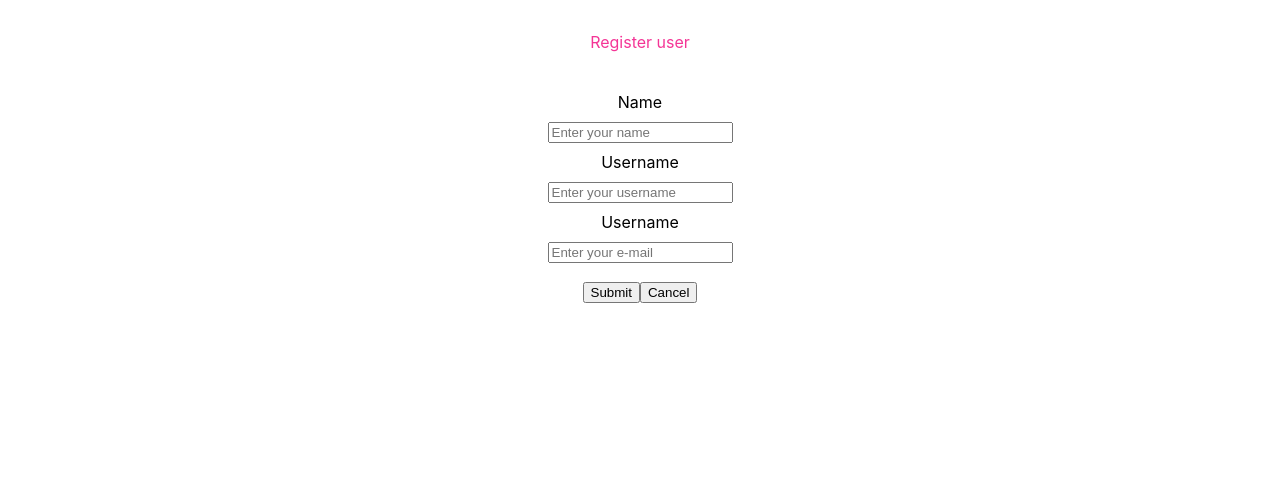
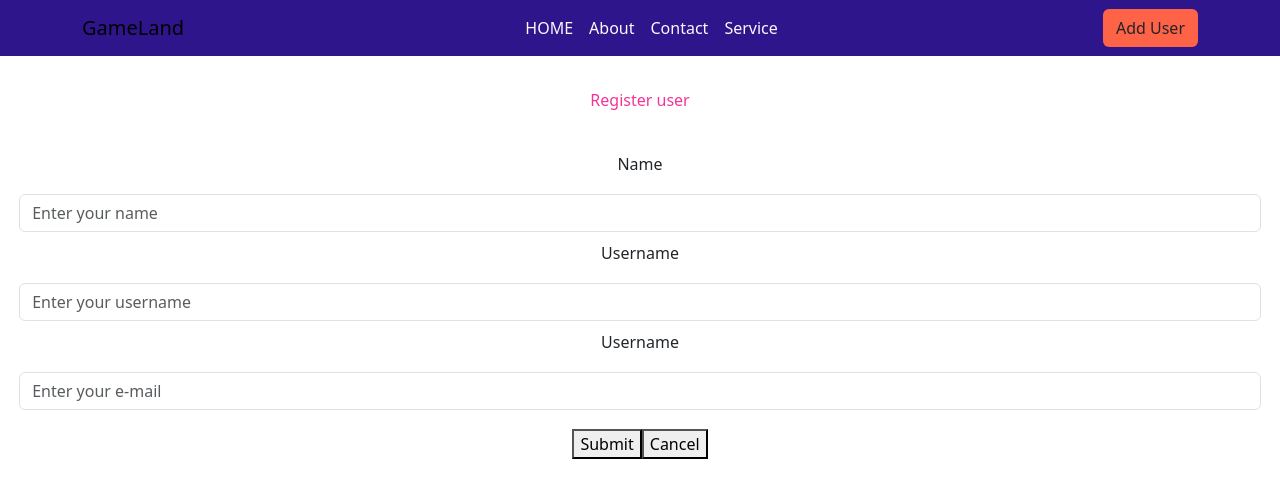
Before and after one commit to julyanny57/FrontEndProject, a React (Create React App) app in the folder my-app/: page /login in a window 1280 px wide. Shown: the top 498 px of the page. Built offline with nearby package versions, Linux system fonts and the light colour scheme; what react-unity-webgl would draw is missing.

Commit message:
Added Navigation bar.

```diff
--- a/my-app/package.json
+++ b/my-app/package.json
@@ -12,10 +12,12 @@
     "@testing-library/user-event": "^13.5.0",
     "axios": "^1.7.2",
     "babel-loader": "^9.1.3",
+    "bootstrap": "^5.3.3",
     "buffer": "^6.0.3",
     "html-react-parser": "^5.1.10",
     "metro-core": "^0.80.8",
     "react": "^18.2.0",
+    "react-bootstrap": "^2.10.3",
     "react-dom": "^18.2.0",
     "react-html-parser": "^2.0.2",
     "react-iframe": "^1.8.5",
--- a/my-app/src/App.css
+++ b/my-app/src/App.css
@@ -100,3 +100,25 @@
   border: 1px solid grey;
   padding-left: 8px;
 }
+
+.navbar {
+  background: #2e158c;
+}
+
+.brand,.list_item {
+  color: #fafafa;
+}
+
+.ml-auto, .mx-auto, .ms-auto {
+  margin-left: auto!important;
+}
+
+.list_item:hover {
+  color: tomato!important;
+}
+
+.btn {
+  background: tomato!important;
+  border: none;
+  border-radius: 20px;
+}
--- a/my-app/src/App.js
+++ b/my-app/src/App.js
@@ -8,6 +8,7 @@ import Home from "./home";
 import Login from './login'
 import './App.css'
 import AddUser from "./users/AddUser";
+import TopNav from "./components/TopNav";
 
 function App () {
 
@@ -22,6 +23,7 @@ function App () {
             {/*        <Route path="/login" element={<Login setLoggedIn={setLoggedIn} setEmail={setEmail} />} />*/}
             {/*    </Routes>*/}
             {/*</BrowserRouter>*/}
+            <TopNav/>
             <AddUser/>
             {/*<TitleComponent/>*/}
             {/*    <MyFirstComponent/>*/}
--- /dev/null
+++ b/my-app/src/components/TopNav.js
@@ -0,0 +1,55 @@
+import React from 'react';
+import Container from 'react-bootstrap/Container';
+import Nav from 'react-bootstrap/Nav';
+import Navbar from 'react-bootstrap/Navbar';
+import {NavLink} from "react-bootstrap";
+import {Box} from "@mui/material";
+import 'bootstrap/dist/css/bootstrap.css';
+
+const TopNav = () => {
+
+    const menuData = [
+        {
+            path: '/',
+            name: 'HOME'
+        },
+        {
+            path: '/about',
+            name: 'About'
+        },
+        {
+            path: '/contact',
+            name: 'Contact'
+        },
+        {
+            path: '/service',
+            name: 'Service'
+        }
+    ]
+
+
+    return (
+        <Navbar expand="lg" className="navbar">
+            <Container>
+                <Navbar.Brand href="#home" className="brand">GameLand</Navbar.Brand>
+                <Navbar.Toggle aria-controls="basic-navbar-nav" />
+                <Navbar.Collapse id="basic-navbar-nav">
+                    <Nav className="ms-auto">
+                        {
+                            menuData.map((item) => (
+                                <NavLink to={item.path} key={item.name}>
+                                    <Box className="list_item">{item.name}</Box>
+                                </NavLink>
+                            ))
+                        }
+                    </Nav>
+                    <Nav className="ms-auto">
+                        <button className="btn btn-signup">Add User</button>
+                    </Nav>
+                </Navbar.Collapse>
+            </Container>
+        </Navbar>
+    )
+}
+
+export default TopNav
```
Also changed, not shown: package.json (deleted, +0 -14 lines), 1 other file (tests, documents, lock files or other folders).
